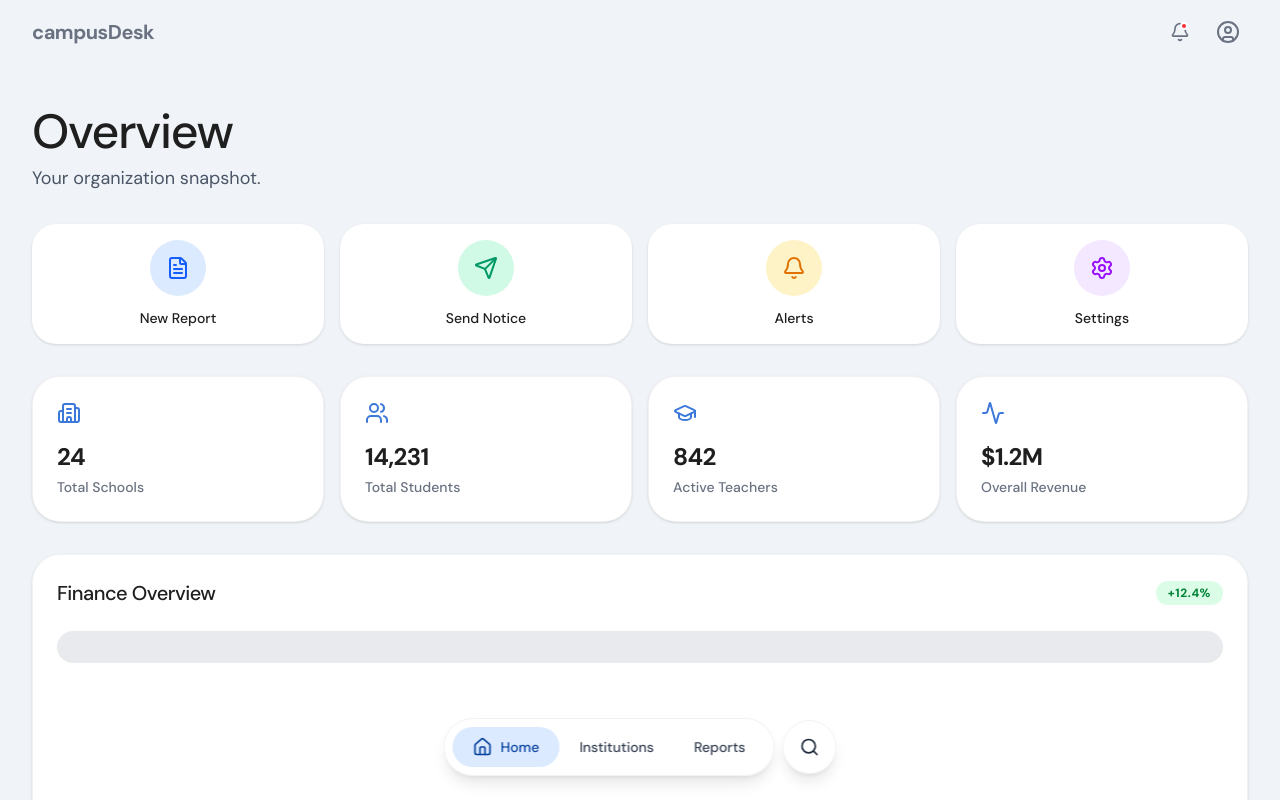
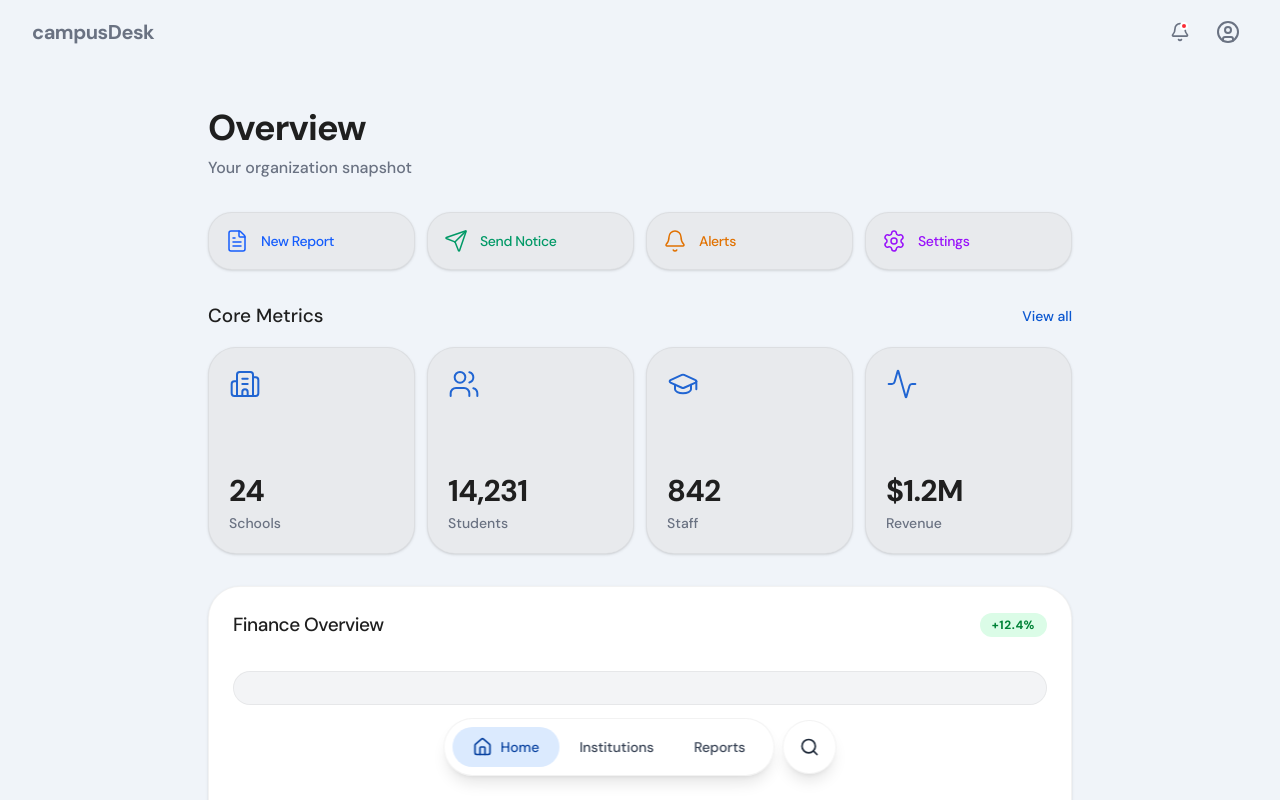
Before and after one commit to ubadha-kaif-work/campusDesk, a Next.js app: page /parent-company in a window 1280 px wide. Shown: the top 800 px of the page. Built offline with nearby package versions, Linux system fonts and the light colour scheme.

Commit message:
feat: redesign home dashboard integrating Google Photos library UI elements

```diff
--- a/src/app/parent-company/page.tsx
+++ b/src/app/parent-company/page.tsx
@@ -6,90 +6,101 @@ import { motion } from "framer-motion";
 
 export default function ParentCompanyDashboard() {
     const quickActions = [
-        { name: "New Report", icon: FileText, color: "text-blue-600 dark:text-blue-400", bg: "bg-blue-100 dark:bg-blue-900/30" },
-        { name: "Send Notice", icon: Send, color: "text-emerald-600 dark:text-emerald-400", bg: "bg-emerald-100 dark:bg-emerald-900/30" },
-        { name: "Alerts", icon: Bell, color: "text-amber-600 dark:text-amber-400", bg: "bg-amber-100 dark:bg-amber-900/30" },
-        { name: "Settings", icon: Settings, color: "text-purple-600 dark:text-purple-400", bg: "bg-purple-100 dark:bg-purple-900/30" },
+        { name: "New Report", icon: FileText, color: "text-blue-600 dark:text-blue-400", bg: "bg-surface-container hover:bg-blue-50 dark:hover:bg-blue-900/20" },
+        { name: "Send Notice", icon: Send, color: "text-emerald-600 dark:text-emerald-400", bg: "bg-surface-container hover:bg-emerald-50 dark:hover:bg-emerald-900/20" },
+        { name: "Alerts", icon: Bell, color: "text-amber-600 dark:text-amber-400", bg: "bg-surface-container hover:bg-amber-50 dark:hover:bg-amber-900/20" },
+        { name: "Settings", icon: Settings, color: "text-purple-600 dark:text-purple-400", bg: "bg-surface-container hover:bg-purple-50 dark:hover:bg-purple-900/20" },
     ];
 
     const stats = [
-        { name: "Total Schools", value: "24", icon: Building2 },
-        { name: "Total Students", value: "14,231", icon: Users },
-        { name: "Active Teachers", value: "842", icon: GraduationCap },
-        { name: "Overall Revenue", value: "$1.2M", icon: Activity },
+        { name: "Schools", value: "24", icon: Building2 },
+        { name: "Students", value: "14,231", icon: Users },
+        { name: "Staff", value: "842", icon: GraduationCap },
+        { name: "Revenue", value: "$1.2M", icon: Activity },
     ];
 
     return (
-        <div className="space-y-8 pb-32">
+        <div className="space-y-8 pb-32 max-w-4xl mx-auto">
             {/* Header */}
             <motion.div
                 initial={{ opacity: 0, y: -10 }}
                 animate={{ opacity: 1, y: 0 }}
-                className="flex flex-col gap-2 pt-4"
+                className="flex flex-col gap-2 pt-4 px-4"
             >
-                <h1 className="text-4xl sm:text-5xl font-medium tracking-tight text-foreground">
+                <h1 className="text-3xl sm:text-4xl font-semibold tracking-tight text-foreground">
                     Overview
                 </h1>
-                <p className="text-gray-600 dark:text-gray-400 text-lg">Your organization snapshot.</p>
+                <p className="text-gray-500 text-base font-medium">Your organization snapshot</p>
             </motion.div>
 
-            {/* Quick Actions Grid (2x2 on Mobile, 4x1 on Desktop) */}
+            {/* Quick Actions - Google Photos style 2x2 flat horizontal pills */}
             <motion.div
                 initial={{ opacity: 0, y: 10 }}
                 animate={{ opacity: 1, y: 0 }}
                 transition={{ delay: 0.1 }}
-                className="grid grid-cols-2 md:grid-cols-4 gap-4"
+                className="grid grid-cols-2 md:grid-cols-4 gap-3 px-4"
             >
                 {quickActions.map((action, i) => {
                     const Icon = action.icon;
                     return (
-                        <div key={i} className="flex flex-col items-center justify-center p-4 bg-surface rounded-[24px] cursor-pointer hover:bg-surface-container transition-colors shadow-sm">
-                            <div className={`p-4 rounded-full mb-3 ${action.bg} ${action.color}`}>
-                                <Icon className="w-6 h-6 text-current" />
-                            </div>
-                            <span className="font-medium text-sm text-foreground">{action.name}</span>
+                        <div
+                            key={i}
+                            className={`flex flex-row items-center gap-3 p-4 rounded-3xl cursor-pointer shadow-sm border border-black/5 dark:border-white/5 transition-colors ${action.bg}`}
+                        >
+                            <Icon className={`w-6 h-6 shrink-0 ${action.color}`} strokeWidth={1.5} />
+                            <span className={`font-medium tracking-tight text-sm truncate ${action.color}`}>{action.name}</span>
                         </div>
                     );
                 })}
             </motion.div>
 
-            {/* Stats Overview */}
-            <div className="grid grid-cols-2 lg:grid-cols-4 gap-4">
+            {/* Stats Overview - Google Photos "Albums" Square Grid style */}
+            <div className="px-4">
+                <div className="flex items-center justify-between mb-4">
+                    <h2 className="text-[19px] font-medium text-foreground">Core Metrics</h2>
+                    <span className="text-sm font-medium text-primary-600 cursor-pointer hover:underline">View all</span>
+                </div>
+
+                <div className="grid grid-cols-2 sm:grid-cols-4 gap-3">
                     {stats.map((stat, i) => {
                         const Icon = stat.icon;
                         return (
                             <motion.div
                                 key={stat.name}
-                            initial={{ opacity: 0, y: 10 }}
-                            animate={{ opacity: 1, y: 0 }}
+                                initial={{ opacity: 0, scale: 0.95 }}
+                                animate={{ opacity: 1, scale: 1 }}
                                 transition={{ delay: 0.2 + (i * 0.05) }}
                             >
-                            <Card className="flex flex-col p-5 shadow-sm">
-                                <Icon className="w-6 h-6 text-primary-600 opacity-80 mb-4" />
-                                <h3 className="text-2xl font-semibold tracking-tight text-foreground mb-1">{stat.value}</h3>
+                                <div className="aspect-square flex flex-col justify-between p-5 bg-surface-container rounded-[28px] hover:bg-black/5 dark:hover:bg-white/5 transition-colors cursor-pointer border border-black/5 dark:border-white/5 shadow-sm">
+                                    <Icon className="w-8 h-8 text-primary-600 dark:text-primary-400 opacity-90" strokeWidth={1.5} />
+                                    <div>
+                                        <h3 className="text-3xl font-semibold tracking-tight text-foreground mb-1">{stat.value}</h3>
                                         <p className="text-sm text-gray-500 font-medium">{stat.name}</p>
-                            </Card>
+                                    </div>
+                                </div>
                             </motion.div>
                         );
                     })}
                 </div>
+            </div>
 
-            {/* Finance Chart Section */}
+            {/* Finance Chart Section - Mapped cleanly mapping Google structure */}
             <motion.div
                 initial={{ opacity: 0, y: 10 }}
                 animate={{ opacity: 1, y: 0 }}
                 transition={{ delay: 0.4 }}
+                className="px-4"
             >
-                <Card className="flex flex-col p-6 shadow-sm min-h-[350px]">
-                    <div className="flex justify-between items-center mb-6">
-                        <h3 className="text-xl font-medium tracking-tight">Finance Overview</h3>
+                <Card className="flex flex-col p-6 rounded-[32px] shadow-sm min-h-[350px] border border-black/5 dark:border-white/10">
+                    <div className="flex justify-between items-center mb-8">
+                        <h3 className="text-[19px] font-medium tracking-tight">Finance Overview</h3>
                         <span className="px-3 py-1 bg-green-100 text-green-700 dark:bg-green-900/30 dark:text-green-300 rounded-full text-xs font-bold uppercase tracking-wider">
                             +12.4%
                         </span>
                     </div>
 
                     {/* Mock Finance Chart Visualization */}
-                    <div className="flex-1 w-full bg-surface-container rounded-[24px] flex items-end p-4 gap-2 h-full overflow-hidden relative">
+                    <div className="flex-1 w-full bg-surface-container/50 rounded-[28px] flex items-end p-4 gap-2 h-full overflow-hidden relative border border-black/5 dark:border-white/5">
                         {/* Fake bars for the chart */}
                         {[30, 45, 25, 60, 40, 75, 55, 90, 65, 80, 50, 85].map((height, i) => (
                             <div key={i} className="flex-1 flex flex-col justify-end group cursor-pointer h-full">
@@ -97,7 +108,7 @@ export default function ParentCompanyDashboard() {
                                     initial={{ height: 0 }}
                                     animate={{ height: `${height}%` }}
                                     transition={{ duration: 1, delay: 0.5 + (i * 0.05), type: "spring" }}
-                                    className="w-full bg-primary-100 dark:bg-primary-900/30 rounded-t-lg group-hover:bg-primary-500 transition-colors"
+                                    className="w-full bg-primary-200 dark:bg-primary-900/40 rounded-t-[10px] group-hover:bg-primary-500 transition-colors"
                                 />
                             </div>
                         ))}
```
Lines whose indentation alone changed are shown as unchanged.
